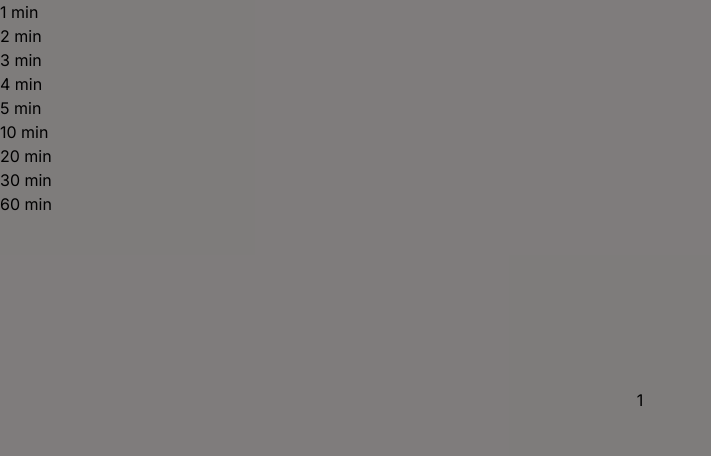
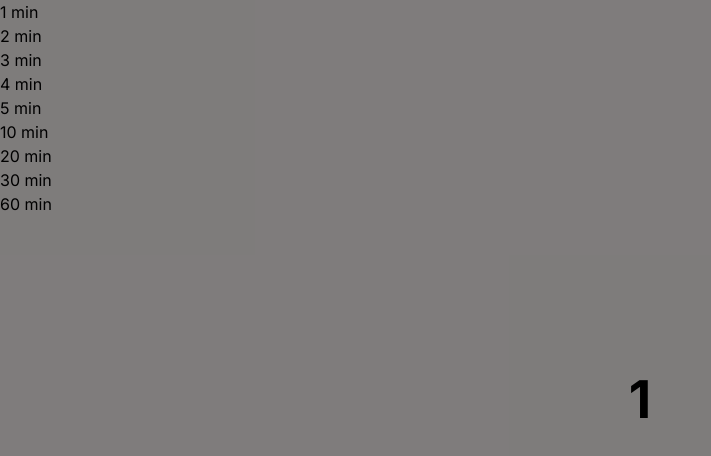
Before and after one commit to samueleiche/om.samueleiche.com, a Vue app: page / in a window 1280 px wide. Both pictures are taken after a click on the element "1 min". Shown: the top 456 px of the page, without its empty margins (0-711 px from the left). Built offline with nearby package versions, Linux system fonts and the light colour scheme; no server answers.

Commit message:
improve CountDownOverlay text

```diff
--- a/src/components/views/menu/components/CountDownOverlay.vue
+++ b/src/components/views/menu/components/CountDownOverlay.vue
@@ -1,5 +1,7 @@
 <template>
-	<AppOverlay @click="clearTimer">{{ countDownTime }}</AppOverlay>
+	<AppOverlay @click="clearTimer">
+		<div class="count-down-time">{{ countDownTime }}</div>
+	</AppOverlay>
 </template>
 
 <script lang="ts">
@@ -22,4 +24,9 @@ export default defineComponent({
 })
 </script>
 
-<style lang="scss" scoped></style>
+<style lang="scss" scoped>
+.count-down-time {
+	font-size: 52px;
+	font-weight: 700;
+}
+</style>
```
